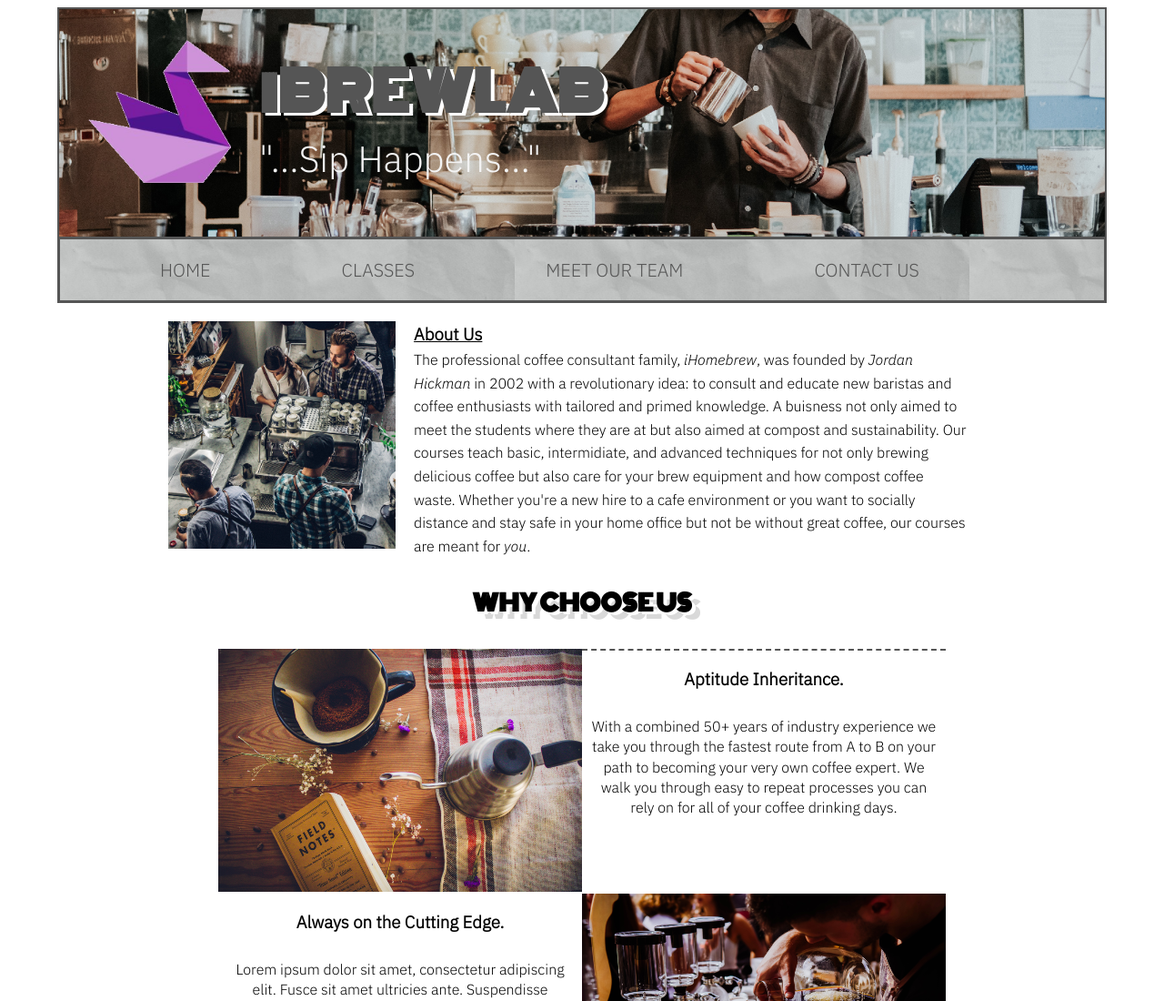
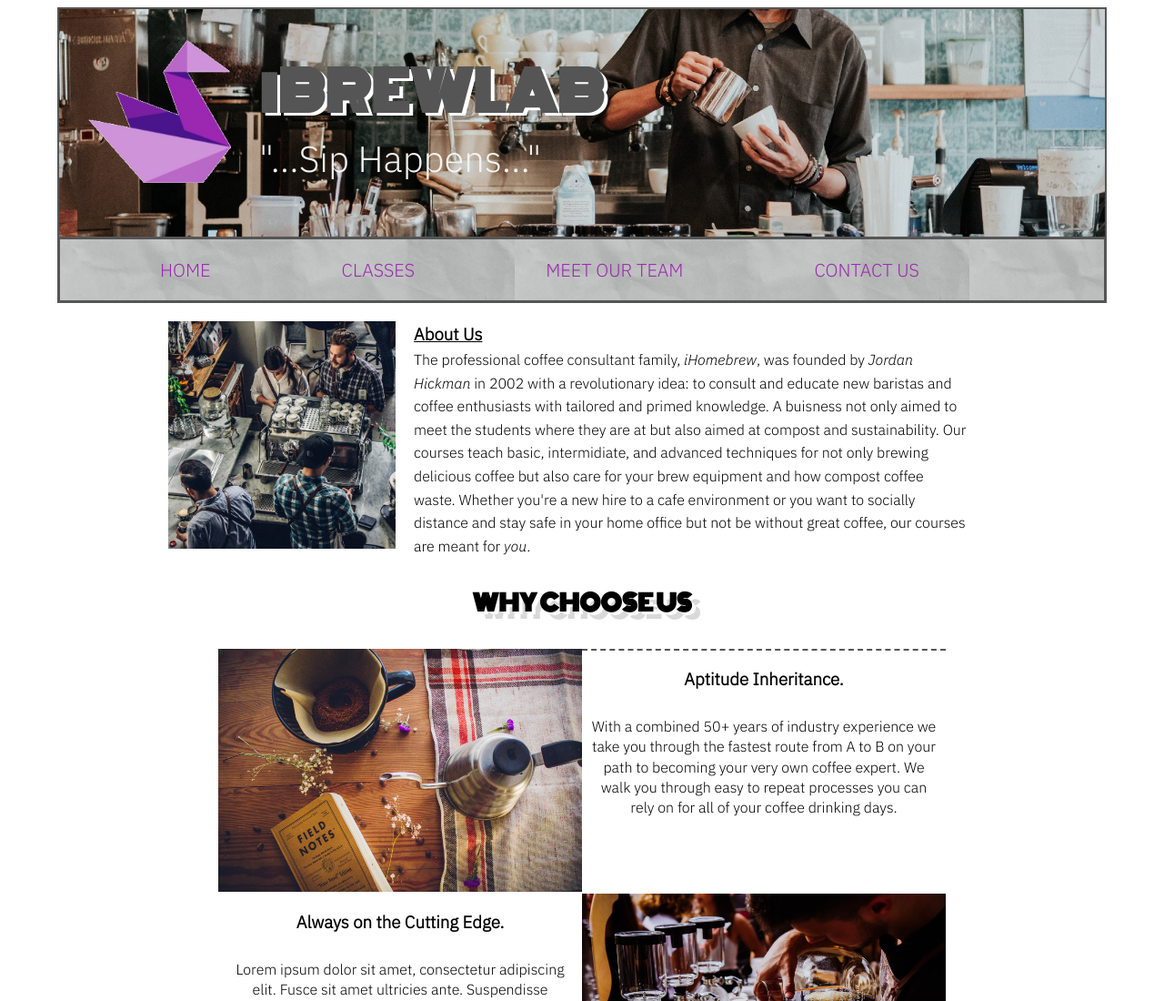
Before and after one commit to jdhickman9221/FedOneStudioProject, a plain HTML site: page FedOneStudioProject/index.html in a window 1280 px wide. Shown: the top 1100 px of the page at 91% size. Drawn offline with Linux system fonts and the light colour scheme.

Commit message:
+added new nav bar anchor font color.

```diff
--- a/FedOneStudioProject/Resources/stylesheets/index.css
+++ b/FedOneStudioProject/Resources/stylesheets/index.css
@@ -92,7 +92,7 @@ h1.whyChooseUs {
                 font-family: 'IBM Plex Sans', sans-serif;
                 font-size: 20px;
                 font-weight: 300;
-            color: rgb(85, 85, 85);
+                color: rgb(156, 40, 177);
                 text-decoration: none;
             }
 
```
Lines whose indentation alone changed are shown as unchanged.
